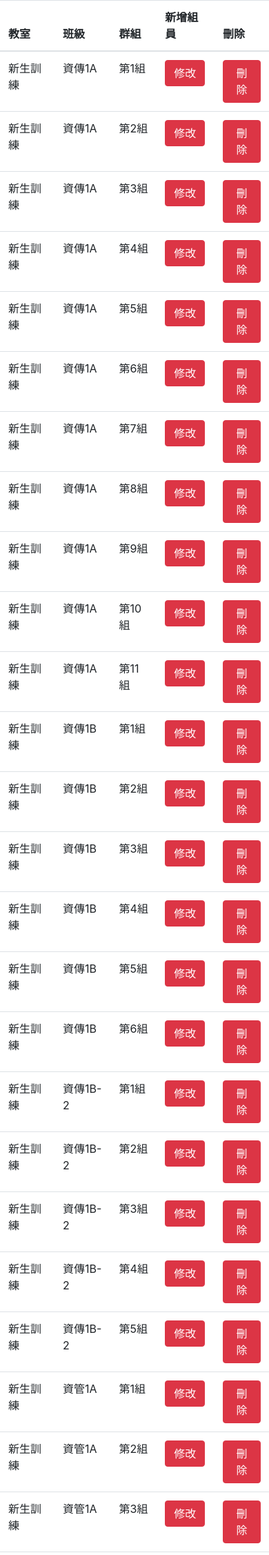
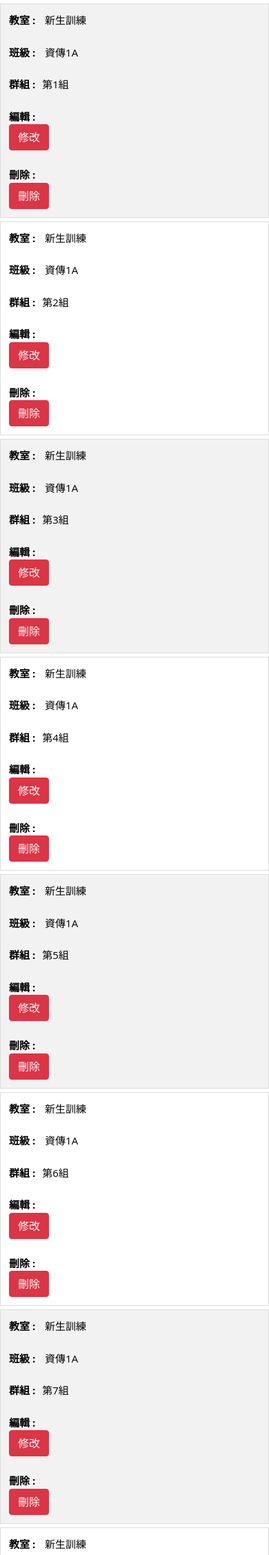
Before and after one commit to JackyCafe/PBL, a Django app: page /check_group/ in a window 390 px wide. Shown: the part 72-2326 px from the top of the page at 69% size. Run offline with Django 3.2, Linux system fonts and the light colour scheme; data comes from the database, SQL or seed files in the repository; some libraries are stand-ins or nearby versions.

Commit message:
table to rwd

```diff
--- /dev/null
+++ b/static/table.css
@@ -0,0 +1,70 @@
+#summary {
+	color: #000;
+	font-family: 'monospace';
+	font-size: 18px;
+	width: 95%;
+}
+
+.summary-table {
+	padding-left: 10px;
+	padding-Top: 30px;
+	border: 0;
+ 	font-size: 16px;
+	width: 95%;
+}
+
+th {
+	border: 1px;
+	background-color:#007500;
+	font-family: "Open Sans", Arial, sans-serif;
+	width:5%;
+ 	font-size: 16px;
+ 	color: #fcfcfc; text-align : center;
+
+}
+
+
+td {
+	/* backgroud-color:#375687; */
+	font-family: "Open Sans", Arial, sans-serif;
+ 	font-size: 16px;
+	color: black;
+	text-align : center;
+
+}
+
+/*額外做顏色，沒有什麼意義*/
+tr.tr-only-hide {color: #D20B2A;}
+
+@media (max-width: 640px) {
+  .table-rwd{min-width: 100%;}
+  /*針對tr去做隱藏*/
+  tr.tr-only-hide {display: none !important;}
+  /*讓tr變成區塊主要讓他有個區塊*/
+  .table-rwd tr{
+    display: block;
+    border: 1px solid #ddd;
+    margin-top: 5px;
+  }
+  .table-rwd td {
+    text-align: left;
+    font-size: 15px;
+    overflow: hidden;
+    width: 100%;
+    display: block;
+	}
+	.table-rwd td:before {
+    /*最重要的就是這串*/
+    content: attr(data-th) " : ";
+    /*最重要的就是這串*/
+    display: inline-block;
+    text-transform: uppercase;
+    font-weight: bold;
+	  margin-right: 10px;
+     color:#000000;
+   /*color: #D20B2A;*/
+  }
+  /*當RWD縮小的時候.table-bordered 會有兩條線，所以針對.table-bordered去做修正*/
+  .table-rwd.table-bordered td,.table-rwd.table-bordered th,.table-rwd.table-bordered{border:0;}
+
+}
--- a/templates/base.html
+++ b/templates/base.html
@@ -1,12 +1,15 @@
 <!DOCTYPE html>
 <html lang="en">
 <head>
+{% load static %}
 <meta name="viewport" content="width=device-width, initial-scale=1.0">
+<link rel="stylesheet" type="text/css" href="{% static 'table.css' %}">
 
 <style>
     container{
         color: #110011;
     }
+
 </style>
     {% include "tool/bootstrapt_3.4.html" %}
     {% include "tool/fontawesome.html" %}
--- a/templates/check_group.html
+++ b/templates/check_group.html
@@ -3,29 +3,29 @@
     <title>劇本雲-查看群組</title>
 {% endblock %}
 {% block content %}
-<table class="table mb-0">
-        <thead>
-            <tr>
-                <th>教室</th>
-                <th>班級</th>
-                <th>群組</th>
-                <th>新增組員</th>
-                <th>刪除</th>
+<table class="table table-hover table-striped table-bordered table-rwd">
+        <thead >
+            <tr class="tr-only-hide">
+                <th scope="col" >教室</th>
+                <th scope="col">班級</th>
+                <th scope="col">群組</th>
+                <th scope="col">編輯</th>
+                <th scope="col">刪除</th>
             </tr>
         </thead>
         <tbody>
             {% for groupa in group %}<tr>
-              <td> {{ groupa.activate.class_id }}</td>
-           <td> {{ groupa.activate }}</td>
-                <td>{{ groupa.group }}</td>
-                <td>
+              <td data-th="教室"> {{ groupa.activate.class_id }}</td>
+           <td data-th ="班級"> {{ groupa.activate }}</td>
+                <td data-th="群組">{{ groupa.group }}</td>
+                <td data-th="編輯">
                         <form method="post" action="{% url 'edit_group' groupa.pk %}">
                         {% csrf_token %}
                         <button type="submit" class="btn btn-danger">修改</button>
                     </form>
                 </td>
 
-                <td>
+                <td data-th="刪除">
                         <form method="post" action="{% url 'delete_group' groupa.pk %}">
                         {% csrf_token %}
                         <button type="submit" class="btn btn-danger">刪除</button>
```
Also changed, not shown: db.sqlite3.
